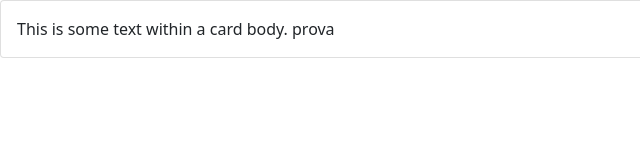
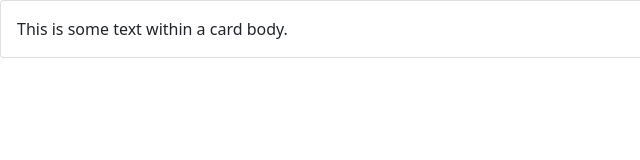
Before and after one commit to antoniolaikauf/esercitazione, a plain HTML site: page index.html in a window 1280 px wide. Shown: the full height of the page, 0-640 px from the left. Drawn offline with nearby package versions, Linux system fonts and the light colour scheme.

Commit message:
delete scritta

```diff
--- a/index.html
+++ b/index.html
@@ -12,7 +12,6 @@
     <div class="card">
         <div class="card-body">
           This is some text within a card body.
-          prova
         </div>
       </div>
 
```
